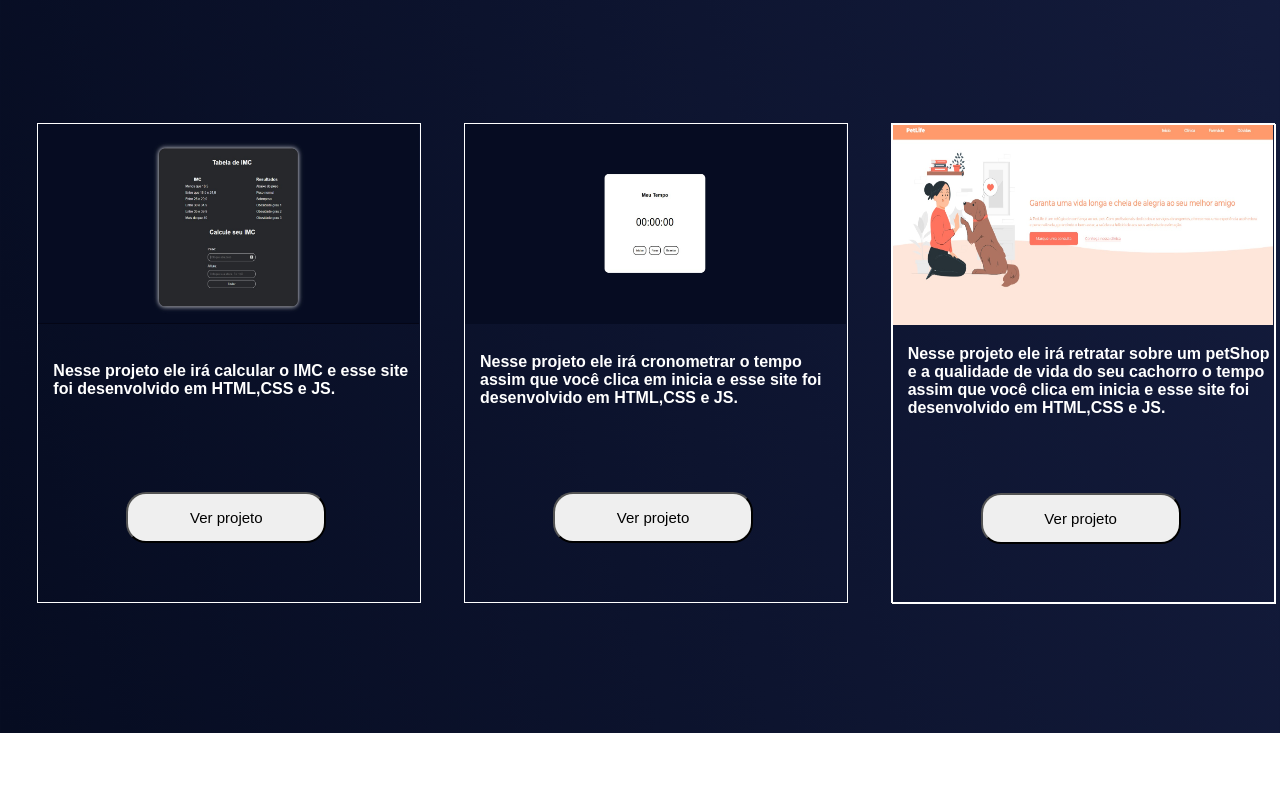
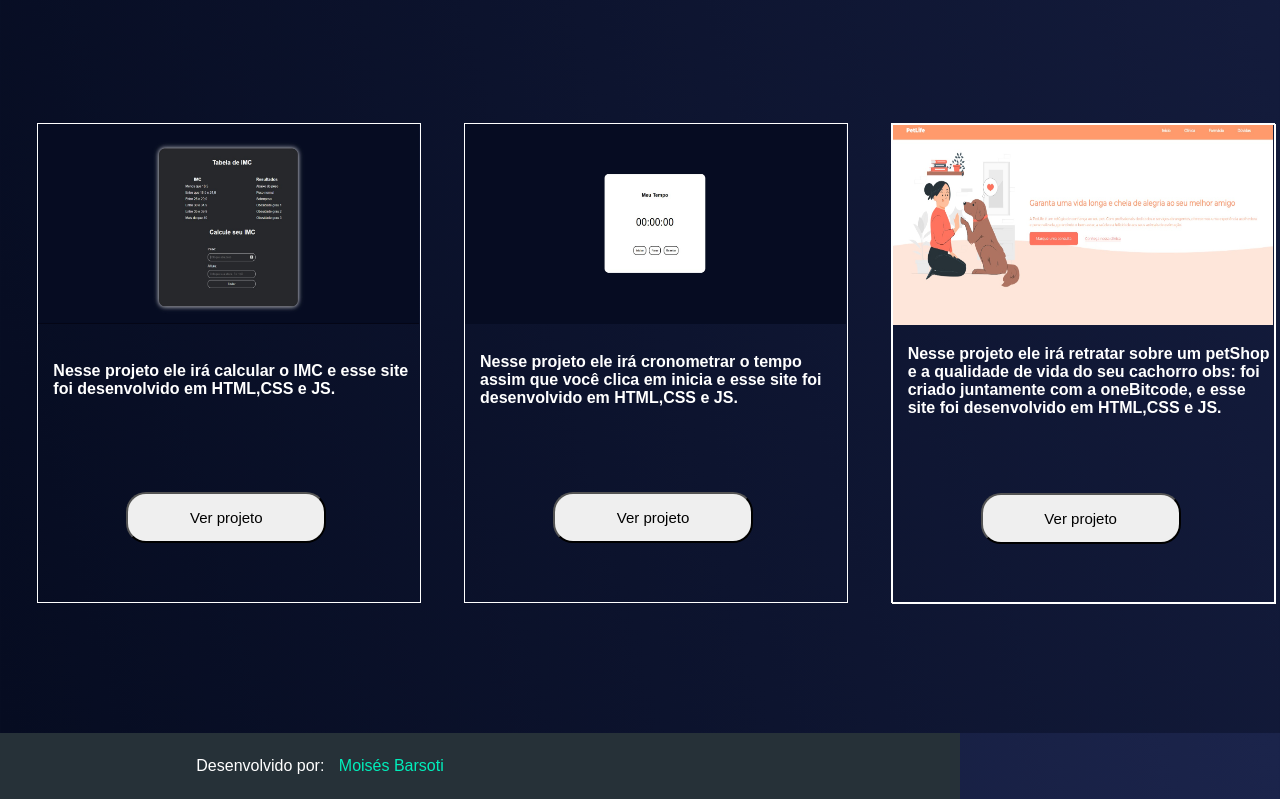
Before and after one commit to moisesBarsoti/curriculo, a plain HTML site: page index.html in a window 1280 px wide. Shown: the part 3217-4016 px from the top of the page. Before the commit the page ends 3950 px from the top, so only its background shows below. Drawn offline with nearby package versions, Linux system fonts and the light colour scheme.

Commit message:
Subindo arquivos

```diff
--- a/assets/css/style.css
+++ b/assets/css/style.css
@@ -460,3 +460,29 @@ section#projetos div.container a ul li button {
 section#projetos div.container a ul li button:hover {
     border: solid 1px #0eb;
 }
+
+
+
+/* Footer */
+
+footer div#copyright {
+    position: absolute;
+    background-color: #263138;
+    text-align: center;
+    padding: 24px;
+    color: #fff;
+    width: 100%;
+    margin-left: -60rem;
+}
+
+
+footer div#copyright p a {
+    color: #0eb;
+    text-decoration: none;
+    margin-left: 10px;
+}
+
+
+footer div#copyright p a:hover {
+    color: #fff;
+}
--- a/index.html
+++ b/index.html
@@ -182,7 +182,7 @@
 
                           <li>
                             <p>Nesse projeto ele irá retratar sobre um petShop e a qualidade de vida do seu cachorro
-                                o tempo assim que você clica em inicia e esse site foi
+                                obs: foi criado juntamente com a oneBitcode, e esse site foi
                                 desenvolvido em HTML,CSS e JS.
                             </p>
                           </li>
@@ -199,6 +199,17 @@
 
 </main>
 
+<footer>
+    <div id="copyright">
+        <p>Desenvolvido por:
+            <a href="https://github.com/moisesBarsoti" target="_blank" title="Ver github do desenvolvedor">
+            Moisés Barsoti
+            </a>
+        </p>
+    </div>
+
+</footer>
+
 
     <!-- Script dos ícones -->
 
```
